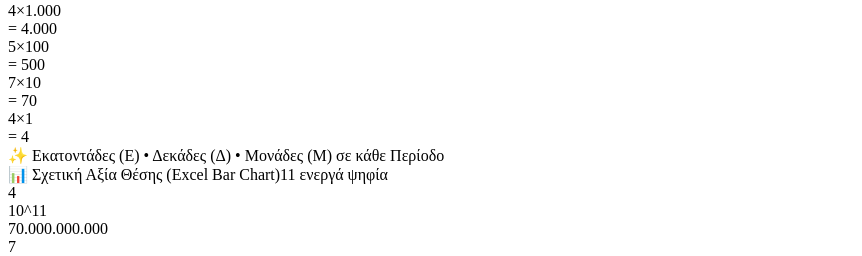
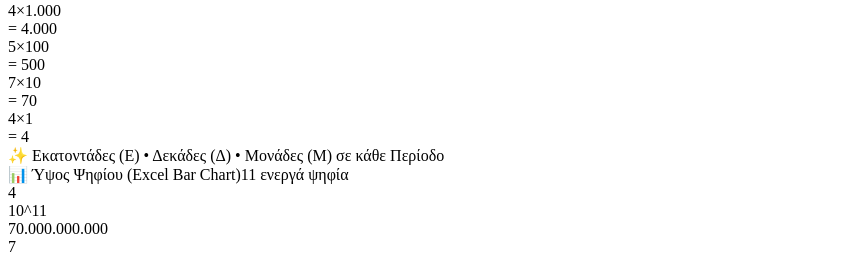
Before and after one commit to gkrimpas-lab/learn-maths-2026, a Next.js app: page /st-dimotikou/01-fysikoi in a window 1280 px wide. Shown: the part 1961-2217 px from the top of the page, without its empty margins (0-862 px from the left). Built offline with nearby package versions, Linux system fonts and the light colour scheme.

Commit message:
Refactor bar height calculation and update labels

```diff
--- a/pages/st-dimotikou/01-fysikoi.js
+++ b/pages/st-dimotikou/01-fysikoi.js
@@ -48,19 +48,14 @@ export default function FysikoiArithmoiPage() {
   const activeDigitsCount = digits.filter(d => d !== '0').length;
   const firstNonZero = digits.findIndex(d => d !== '0');
 
-  // Υπολογισμός αναλογικού ύψους στήλης βάσει πραγματικής αξίας (Logarithmic Scale)
+  // Υπολογισμός ύψους στήλης αποκλειστικά από την τιμή του ψηφίου (1-9)
   const calculateBarHeight = (digit, index) => {
     const val = parseInt(digit, 10);
     const isLeadingZero = digit === '0' && index < firstNonZero;
     if (val === 0 || isLeadingZero) return 0;
 
-    const power = 11 - index; // 11 έως 0
-    // Μαθηματική βαθμολόγηση μεγέθους: power + log10(val)
-    const score = power + Math.log10(val); // Εύρος: 0 (για 1*10^0) έως ~11.95 (για 9*10^11)
-
-    // Γραμμική χαρτογράφηση σε ποσοστό ύψους 14% έως 96%
-    const heightPercent = Math.round(14 + (score / 12) * 82);
-    return Math.min(96, Math.max(14, heightPercent));
+    // 1 -> 12%, 2 -> 23%, 3 -> 34%, ..., 9 -> 100%
+    return 12 + (val - 1) * 11;
   };
 
   return (
@@ -366,7 +361,7 @@ export default function FysikoiArithmoiPage() {
               <div className="bg-white border border-slate-200 p-5 2xl:p-6 rounded-2xl space-y-3 shadow-sm">
                 <div className="flex items-center justify-between border-b border-slate-100 pb-2">
                   <span className="text-xs 2xl:text-sm font-black text-slate-700 flex items-center gap-1.5">
-                    📊 Σχετική Αξία Θέσης (Excel Bar Chart)
+                    📊 Ύψος Ψηφίου (Excel Bar Chart)
                   </span>
                   <span className="text-[10px] 2xl:text-xs bg-blue-50 text-blue-700 font-bold px-2.5 py-0.5 rounded-full">
                     {activeDigitsCount} ενεργά ψηφία
```
